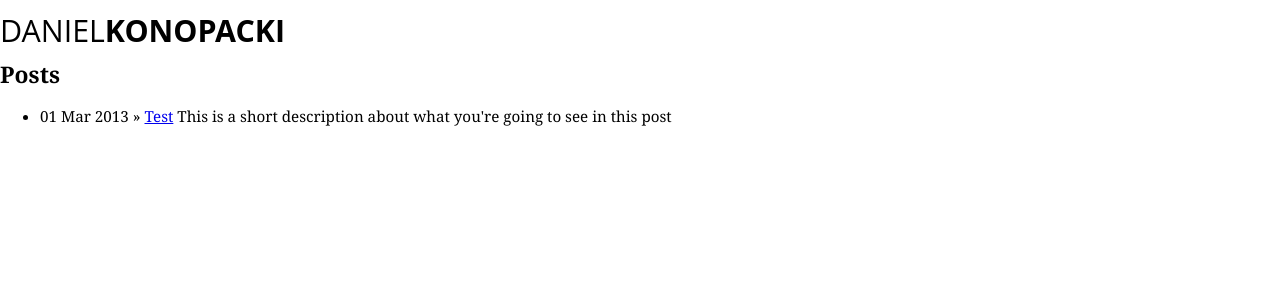
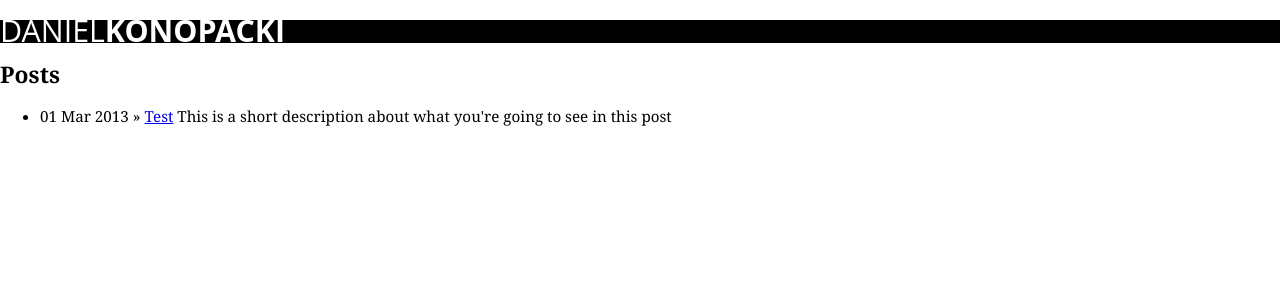
Before and after one commit to danielkonopacki/danielkonopacki.github.com, a Jekyll site: the page built from index.html, in a window 1280 px wide. Shown: the top 300 px of the page. Built offline with Jekyll 4.4.1, drawn with Linux system fonts in a browser that asks for light colours; Markdown is read by kramdown in place of the engine named in the settings.

Commit message:
CSS updates

```diff
--- a/css/layout.css
+++ b/css/layout.css
@@ -3,3 +3,8 @@ html, body {
   padding: 0;
   border: 0;
 }
+
+#header {
+  width: 100%;
+  background-color: black;
+}
--- a/css/typography.css
+++ b/css/typography.css
@@ -11,6 +11,7 @@ body {
 
 #site-title h1 {
   font-weight: normal;
+  color: white;
 }
 
 #site-title strong {
```
Also changed, not shown: 2 other files.
